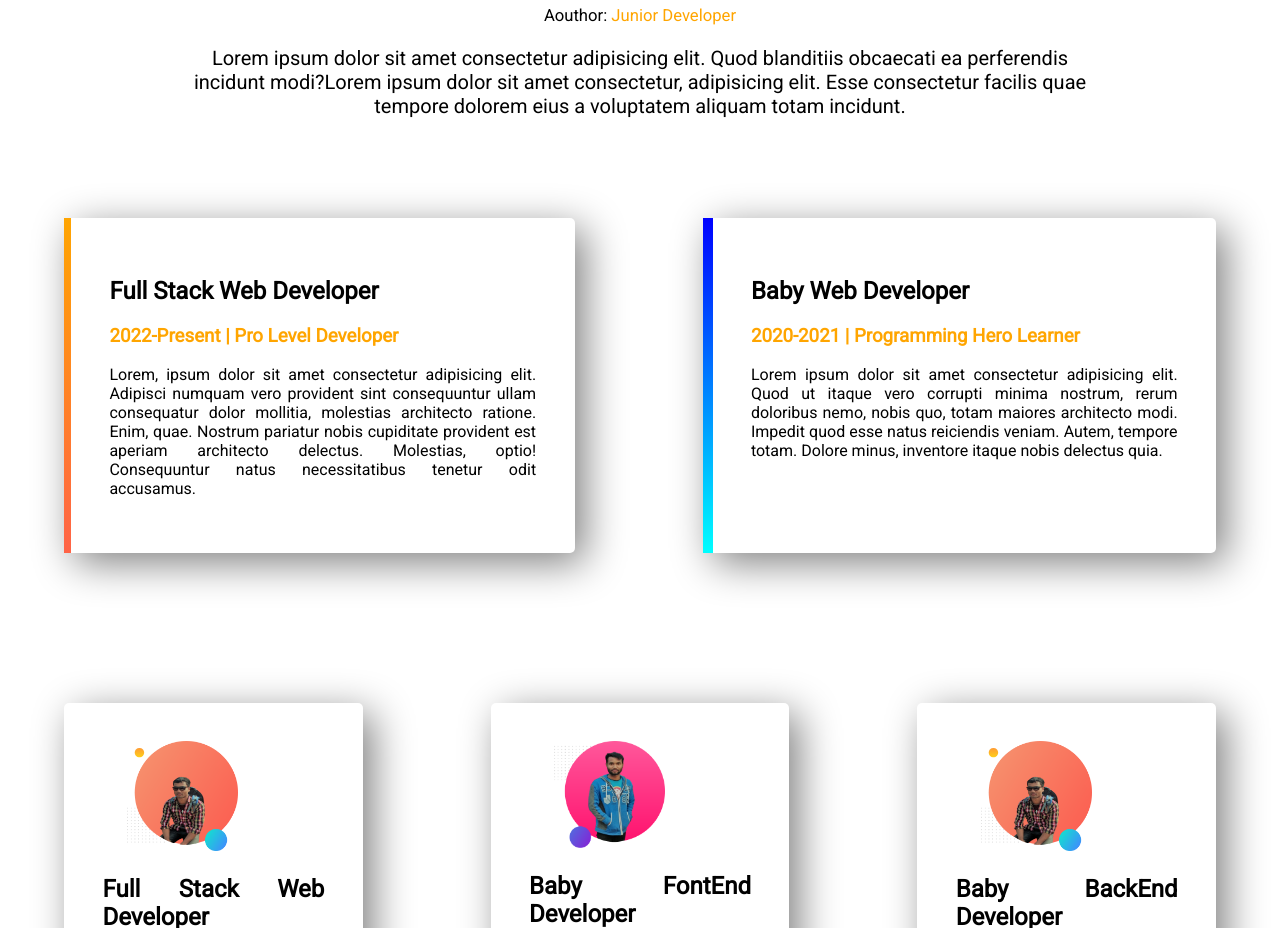
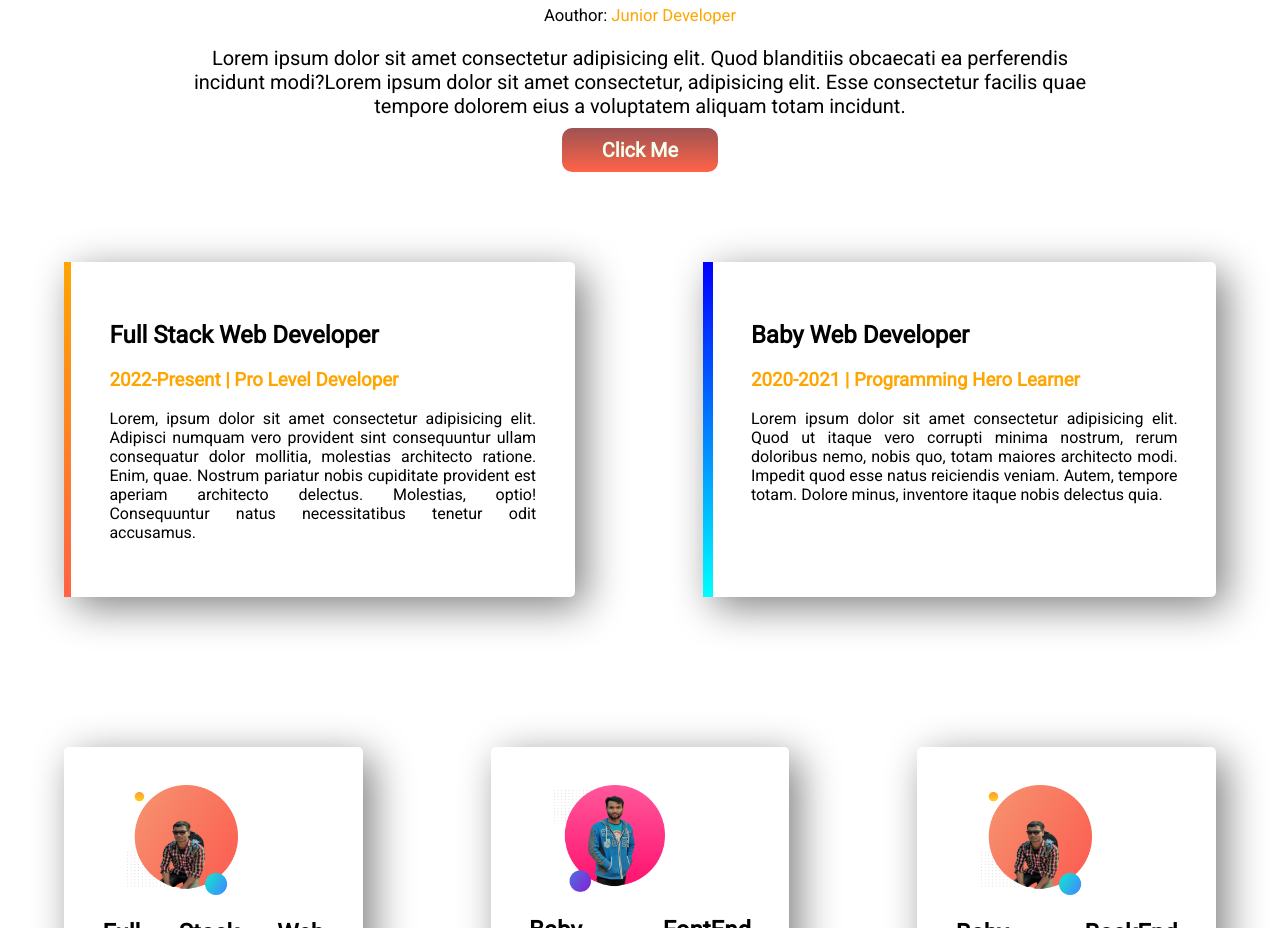
Before and after one commit to Shipon-Roy/first-practice, a plain HTML site: page index.html in a window 1280 px wide. Shown: the part 1800-2728 px from the top of the page. Drawn offline with Linux system fonts and the light colour scheme.

Commit message:
button added

```diff
--- a/index.html
+++ b/index.html
@@ -48,6 +48,7 @@
             <small>Aouthor: <span>Junior Developer</span></small>
             <p>Lorem ipsum dolor sit amet consectetur adipisicing elit. Quod blanditiis obcaecati ea perferendis incidunt modi?Lorem ipsum dolor sit amet consectetur, adipisicing elit. Esse consectetur facilis quae tempore dolorem eius a voluptatem aliquam totam incidunt.
             </p>
+            <a class="button" target="blank" href="#">Click Me</a>
         </div>
     </section>
     <section class="comon-section">
```
